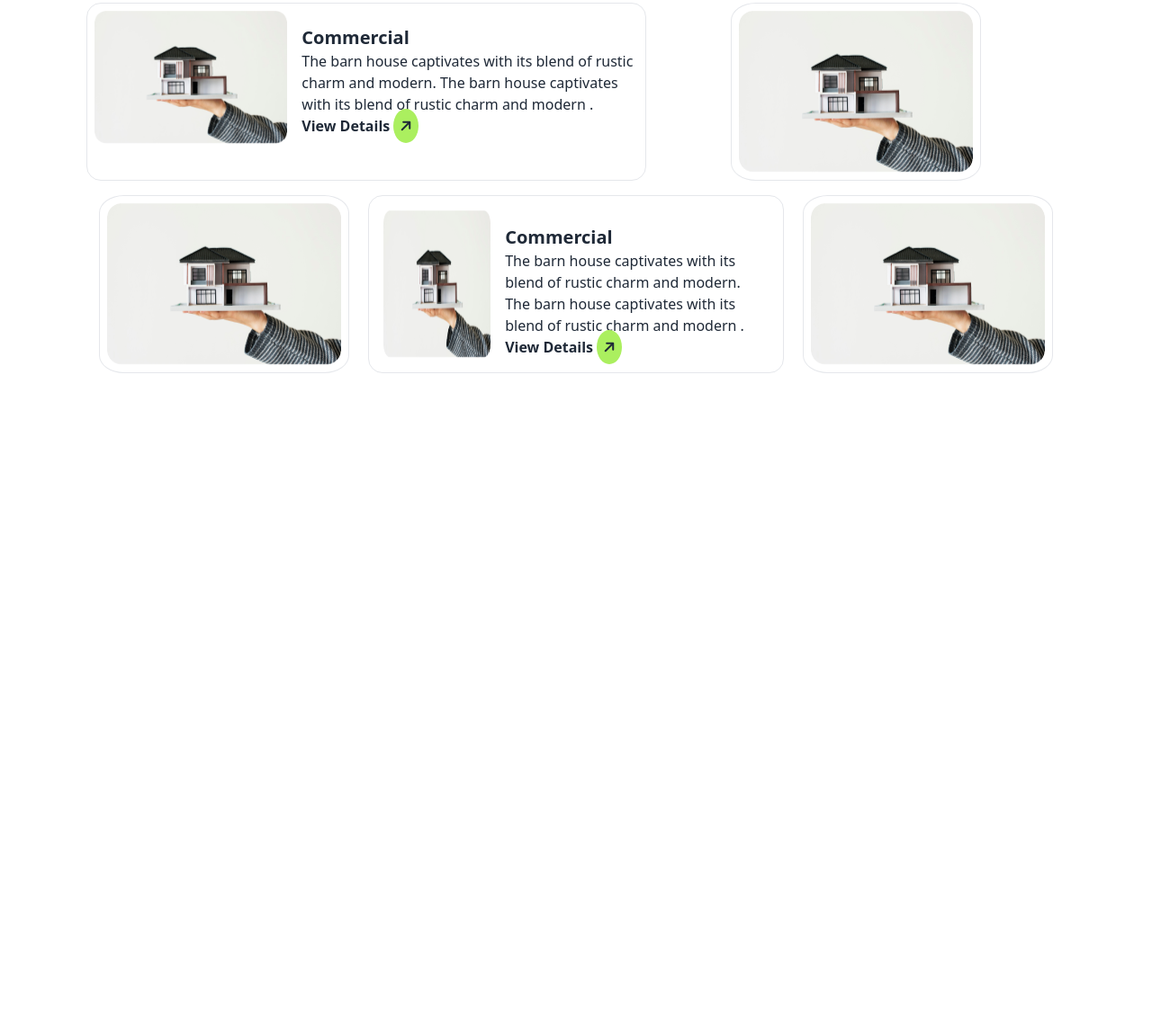
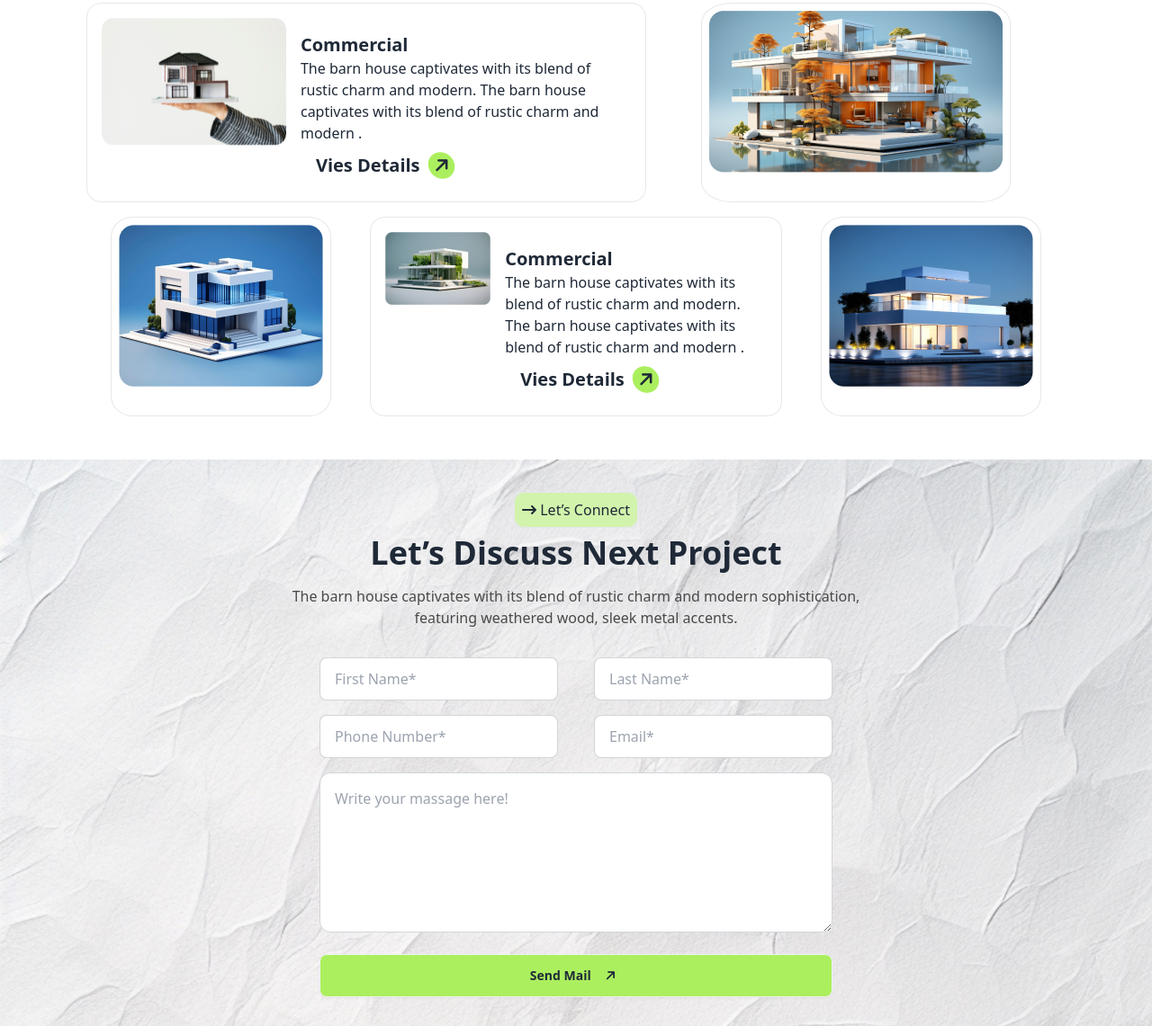
Before and after one commit to shahriarnaiem-rafi/BuildCrafted, a plain HTML site: page index.html in a window 1280 px wide. Shown: the part 2164-3305 px from the top of the page at 90% size. Before the commit the page ends 2627 px from the top, so only its background shows below. Drawn offline with nearby package versions, Linux system fonts and the light colour scheme.

Commit message:
form complete

```diff
--- a/index.html
+++ b/index.html
@@ -213,14 +213,16 @@
           <h4 class="font-bold text-4xl mt-4">Our Latest Portfolio</h4>
           <p class="text-color-secondary mt-4">The barn house captivates with its blend of rustic charm and modern sophistication, <br>featuring weathered wood, sleek metal accents.</p>
         </div>
+
+
         <div>
           <!-- first row -->
               <div class="grid grid-cols-1 lg:grid-cols-7 mt-12 ">
                     <!-- small card -->
 
-                    <div class=" card card-side bg-base-100  border p-2 lg:col-span-4">
+                    <div class=" card card-side bg-base-100  border p-4 lg:col-span-4 ">
                       <!-- img  -->
-                          <div class="w-full ">
+                          <div class=" w-full">
                             <img src="./assets/img1.png" />
                           </div>
                           <!-- text-content -->
@@ -229,30 +231,31 @@
                             <h2 class="card-title ">Commercial</h2>
                             <p>The barn house captivates with its blend of rustic charm and modern. The barn house captivates with its blend of rustic charm and modern .</p>
                             <div >
-                              <button class="font-bold">View Details <span class="bg-btn-primary p-2 rounded-[50%] "><i class="fa-solid fa-arrow-up rotate-45"></i></span> </button>
+                              <a class="btn btn-ghost text-xl">Vies Details <span class="bg-btn-primary px-2 rounded-[50%] rotate-45"><i class="fa-solid fa-arrow-up"></i></span></a>
                             </div>
                           </div>
-                    </div>
+                      </div>
 
                       <!-- img  -->
 
-                      <div class=" border justify-self-center p-2 rounded-[10%] col-span-3">
-                        <img src="./assets/img1.png" />
+                      <div class=" border justify-self-center p-2 rounded-[10%] lg:col-span-3">
+                        <img src="./assets/img2.png" />
                       </div>
               </div>
 
               <!-- seconde row -->
-              <div class="grid grid-cols-7 mt-4  gap-2">
+
+              <div class="grid lg:grid-cols-7 mt-4  gap-2 lg:gap-4">
                 <!-- img -->
                 <div class=" border justify-self-center p-2 rounded-[10%] col-span-2">
-                  <img src="./assets/img1.png" />
+                  <img src="./assets/img3.png" />
                 </div>
                     <!-- small card -->
 
                     <div class=" card card-side bg-base-100  border p-4 col-span-3 ">
                       <!-- img  -->
                           <div class=" w-full">
-                            <img src="./assets/img1.png" class="w-full h-full" />
+                            <img src="./assets/img4.png" />
                           </div>
                           <!-- text-content -->
 
@@ -260,7 +263,7 @@
                             <h2 class="card-title ">Commercial</h2>
                             <p>The barn house captivates with its blend of rustic charm and modern. The barn house captivates with its blend of rustic charm and modern .</p>
                             <div >
-                              <button class="font-bold">View Details <span class="bg-btn-primary p-2 rounded-[50%] "><i class="fa-solid fa-arrow-up rotate-45"></i></span> </button>
+                              <a class="btn btn-ghost text-xl">Vies Details <span class="bg-btn-primary px-2 rounded-[50%] rotate-45"><i class="fa-solid fa-arrow-up"></i></span></a>
                             </div>
                           </div>
                       </div>
@@ -268,7 +271,7 @@
                       <!-- img  -->
 
                       <div class=" border justify-self-center p-2 rounded-[10%] col-span-2">
-                        <img src="./assets/img1.png" />
+                        <img src="./assets/img5.png" />
                       </div>
               </div>
          </div>
@@ -277,12 +280,50 @@
       </section>
 
       <!-- Read aeticals -->
-      <section class=" bg-base-200 mt-12">
+      <section class=" bg-base-200 mt-12 " style="background-image: url(./assets/bg.jpg); background-repeat: no-repeat; background-size: cover; ">
         <div class="mx-auto lg:px-24 px-8">
 
-        </div>
+          <div class="text-center">
+
+            <a class=" bg-[#D2F3AC] p-2 rounded-xl border  " href=""><i class="fa-solid fa-arrow-right-long mt-12"></i> Let’s Connect</a>
 
 
+            <h4 class="font-bold text-4xl mt-4">Let’s Discuss Next Project</h4>
+            <p class="text-color-secondary mt-4">The barn house captivates with its blend of rustic charm and modern sophistication,<br> featuring weathered wood, sleek metal accents.</p>
+          </div>
+          <!-- form section -->
+
+
+          <div class="hero">
+                  <div>
+                    <form class="card-body">
+                    <div class="lg:flex lg:gap-10 ">
+                      <div class="form-control mb-2">
+                        <input type="text" placeholder="First Name*" class="input input-bordered " required />
+                    </div>
+                    <div class="form-control">
+                      <input type="text" placeholder="Last Name*" class="input input-bordered " required />
+                    </div>
+                  </div>
+                    <div class="lg:flex lg:gap-10">
+                      <div class="form-control mb-2">
+                        <input type="number" placeholder="Phone Number*" class="input input-bordered" required />
+                    </div>
+                    <div class="form-control">
+                      <input type="email" placeholder="Email*" class="input input-bordered" required />
+                    </div>
+                    </div>
+                    <div class="form-control">
+                      <textarea    rows="6" placeholder="Write your massage here! " class="p-4 rounded-xl border border-gray-300"></textarea>
+                    </div>
+
+                    <div class="form-control mt-4">
+                      <button class="btn bg-btn-primary">Send Mail  <span class="px-2 rounded-[50%] rotate-45"><i class="fa-solid fa-arrow-up"></i></span></button>
+                    </div>
+                  </form>
+          </div>
+
+        </div>
       </section>
 
 
```
